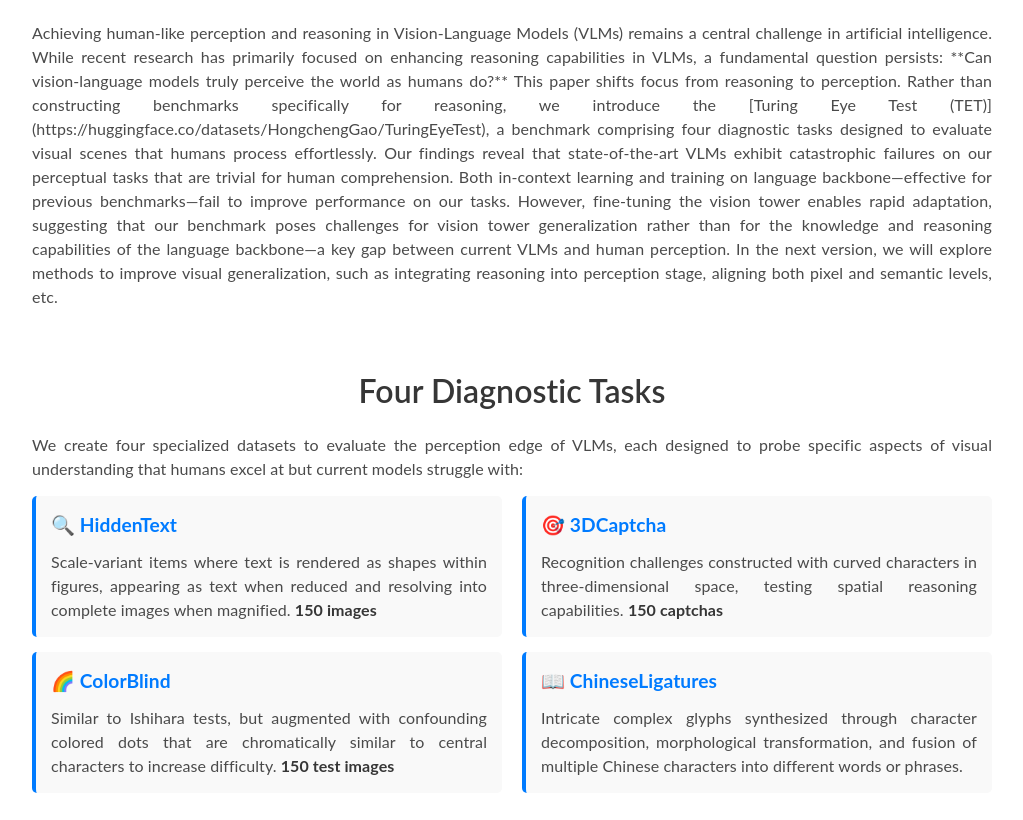
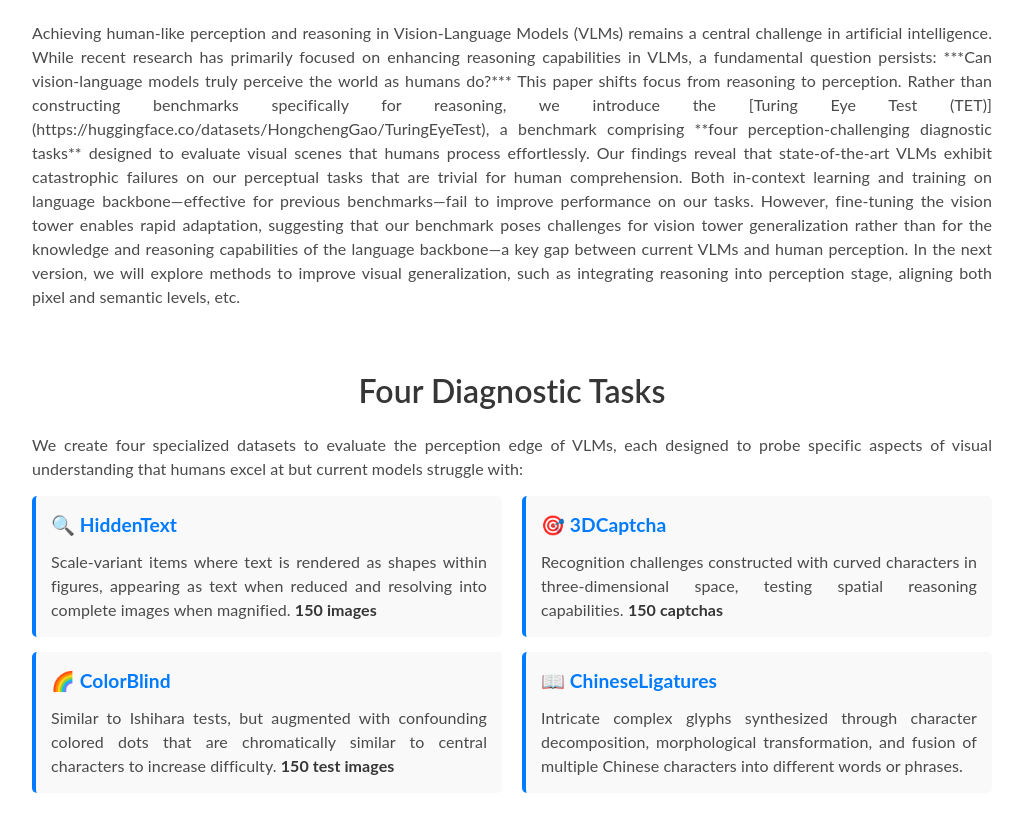
Before and after one commit to TuringEyeTest/turingeyetest.github.io, a plain HTML site: page docs/index.html in a window 1280 px wide. Shown: the part 1457-2277 px from the top of the page, without its empty margins (128-1151 px from the left). Drawn offline with nearby package versions, Linux system fonts and the light colour scheme; a script that the page names is missing; some icons are missing; a web font is replaced by a local one.

Commit message:
Update index.html

```diff
--- a/docs/index.html
+++ b/docs/index.html
@@ -497,8 +497,8 @@
           <h2 class="title is-3">Abstract</h2>
           <div class="content has-text-justified">
             <md-block>
-              Achieving human-like perception and reasoning in Vision-Language Models (VLMs) remains a central challenge in artificial intelligence. While recent research has primarily focused on enhancing reasoning capabilities in VLMs, a fundamental question persists: **Can vision-language models truly perceive the world as humans do?**
-              This paper shifts focus from reasoning to perception. Rather than constructing benchmarks specifically for reasoning, we introduce the [Turing Eye Test (TET)](https://huggingface.co/datasets/HongchengGao/TuringEyeTest), a benchmark comprising four diagnostic tasks designed to evaluate visual scenes that humans process effortlessly. Our findings reveal that state-of-the-art VLMs exhibit catastrophic failures on our perceptual tasks that are trivial for human comprehension.
+              Achieving human-like perception and reasoning in Vision-Language Models (VLMs) remains a central challenge in artificial intelligence. While recent research has primarily focused on enhancing reasoning capabilities in VLMs, a fundamental question persists: ***Can vision-language models truly perceive the world as humans do?***
+              This paper shifts focus from reasoning to perception. Rather than constructing benchmarks specifically for reasoning, we introduce the [Turing Eye Test (TET)](https://huggingface.co/datasets/HongchengGao/TuringEyeTest), a benchmark comprising **four perception-challenging diagnostic tasks** designed to evaluate visual scenes that humans process effortlessly. Our findings reveal that state-of-the-art VLMs exhibit catastrophic failures on our perceptual tasks that are trivial for human comprehension.
               Both in-context learning and training on language backbone—effective for previous benchmarks—fail to improve performance on our tasks. However, fine-tuning the vision tower enables rapid adaptation, suggesting that our benchmark poses challenges for vision tower generalization rather than for the knowledge and reasoning capabilities of the language backbone—a key gap between current VLMs and human perception.  In the next version, we will explore methods to improve visual generalization, such as integrating reasoning into perception stage, aligning both pixel and semantic levels, etc.
             </md-block>
           </div>
```
